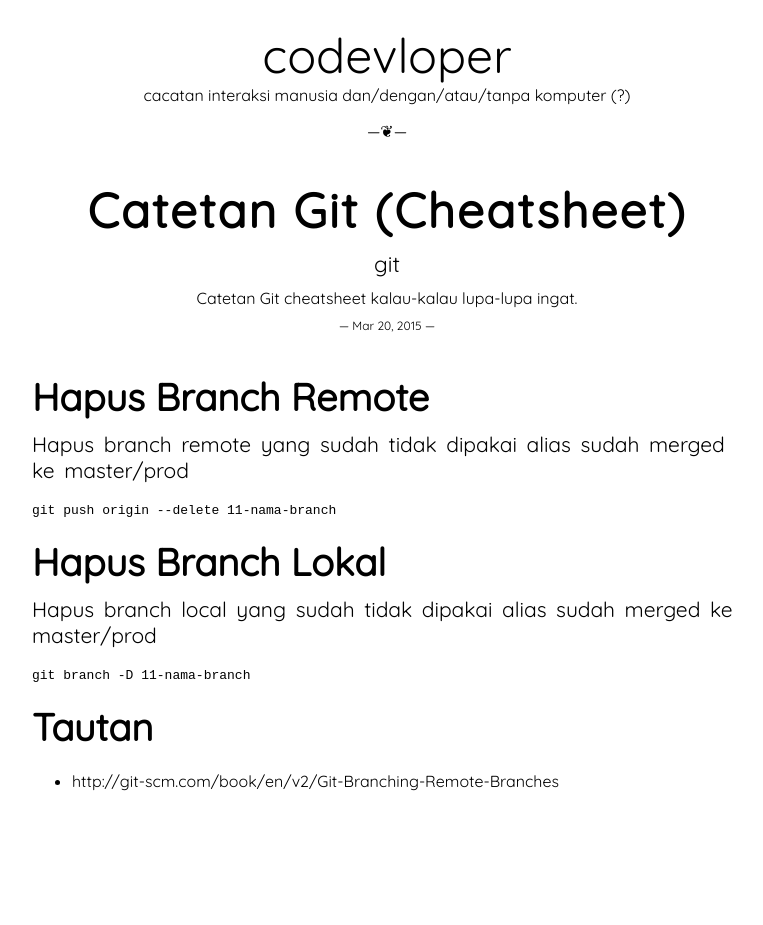
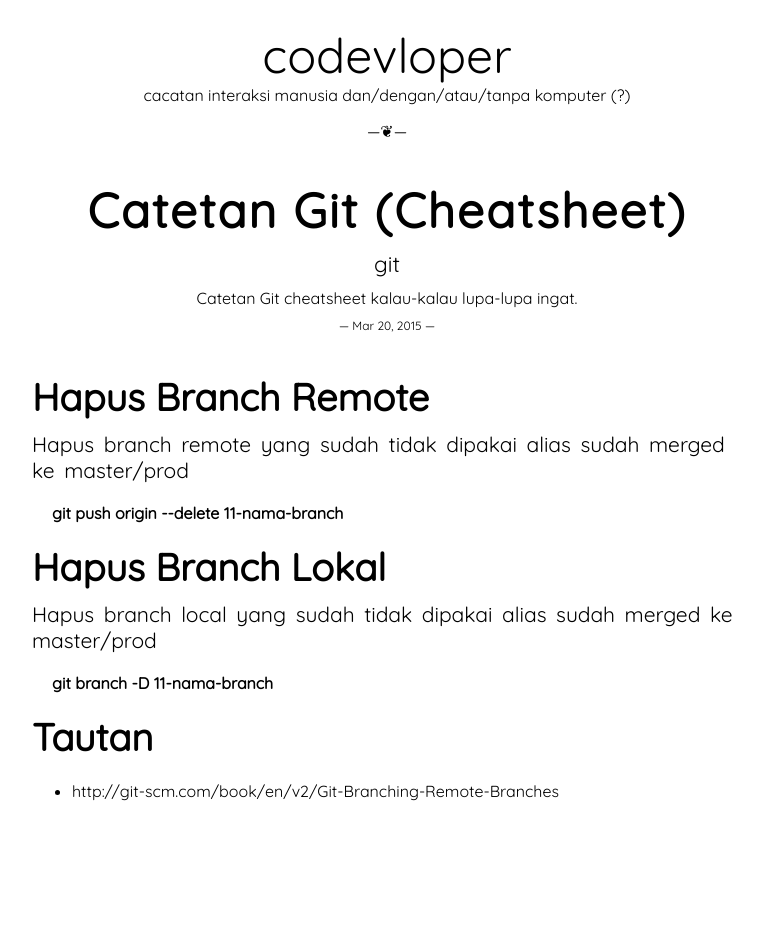
Before and after one commit to gizipp/blogspot, a Jekyll site: the page built from _posts/io/2015-03-20-catetan-git-cheatsheet.markdown, in a window 1280 px wide. Shown: the whole page, without its empty margins (253-1016 px from the left). Built offline with Jekyll 4.4.1, drawn with Linux system fonts in a browser that asks for light colours.

Commit message:
code style improvement

```diff
--- a/_sass/_syntax-highlighting.scss
+++ b/_sass/_syntax-highlighting.scss
@@ -64,3 +64,5 @@
     .vi    { color: #008080 } // Name.Variable.Instance
     .il    { color: #099 } // Literal.Number.Integer.Long
 }
+
+pre { white-space: pre; overflow: auto; }
--- a/css/app.scss
+++ b/css/app.scss
@@ -98,6 +98,10 @@ article {
       font-size: 14px;
     }
   }
+  code {
+    font-family: $font-family;
+    font-weight: bold;
+  }
   blockquote {
     border-left: solid 1px $scheme-color;
     p, li, ul, ol {
@@ -109,6 +113,9 @@ article {
         padding-left: 10px;
       }
     }
+  }
+  pre {
+    padding-left: 20px;
   }
 }
 
```
